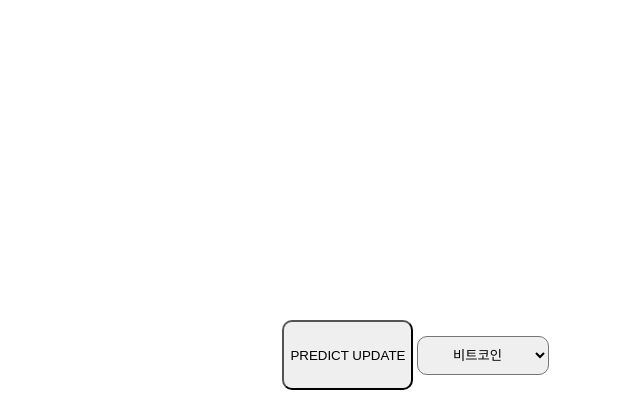
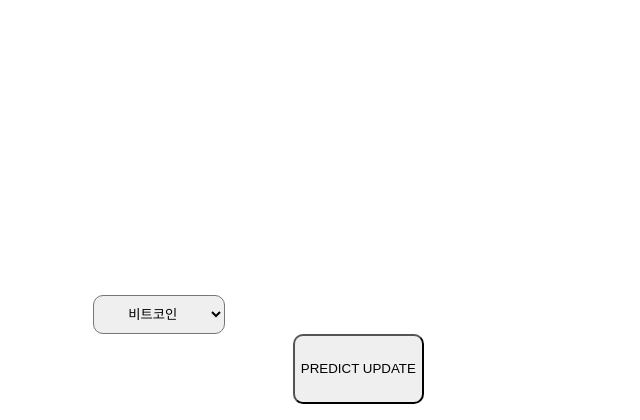
Before and after one commit to AshyGarden/BitoryV, a Python web app: template src/main/resources/templates/predict/predict.html in a window 1280 px wide; the page is wider, and only the part inside the window is pictured. Shown: the part 416-836 px from the top of that part, without its empty margins (168-808 px from the left). Before the commit the page ends 806 px from the top of that part, so only its background shows below. Run offline with Jinja, Linux system fonts and the light colour scheme; the template is opened without the code that fills it, so the values that code supplies are empty.

Commit message:
240306_PrintErrorPercent_KJH

```diff
--- a/src/main/resources/templates/predict/predict.html
+++ b/src/main/resources/templates/predict/predict.html
@@ -16,14 +16,14 @@
             <br><br>
             <!--            <h1 class="marketTableName">Predict Graph</h1>-->
             <div id="bo">
-
                 <!-- ==================== Canvas 예측 그래프.========================= -->
                 <div class="wrapper" style="width:1400px; height:600px;">
                     <div id="stockChart"></div>
                 </div>
-                <div class="d-flex justify-content-between">
-                    <button type="button" id="btn1" class="btn btn-info" style="margin: 2% 0 0 35%; height: 70px; border-radius: 10px; box-shadow: 0">PREDICT UPDATE</button>
-                    <select id="ticker1" style="margin: 2% 40% 0 0; padding: 10px; text-align:center; border-radius: 10px">
+                <div class="d-flex" style="margin-left: 20%">
+                    <div class="d-block">
+                        <div class="m-3" style="margin-left: 200px important!">
+                            <select id="ticker1" style="padding: 10px; text-align:center; border-radius: 10px">
                                 <option name="BTC" value="BTC" selected="selected">비트코인</option>
                                 <option name="ETH" value="ETH">이더리움</option>
                                 <option name="SOL" value="SOL">솔라나</option>
@@ -37,13 +37,16 @@
                                 <option name="SHIB" value="SHIB">시바이누</option>
                                 <option name="ATOM" value="ATOM">코스모스</option>
                             </select>
-<!--                    <select id="ticker2" style="margin: 5% 20% 0 0; padding: 10px; border-radius: 10px;">-->
-<!--                        <option name="BTC" value="BTC" selected="selected">Bitcoin</option>-->
-<!--                        <option name="ETH" value="ETH">Ethereum</option>-->
-<!--                        <option name="ADA" value="ADA">Cardano</option>-->
-<!--                        <option name="XRP" value="XRP">XRP</option>-->
-<!--                        <option name="doge" value="doge">Doge</option>-->
-<!--                    </select>-->
+                        </div>
+                        <div class="m-3" style="margin-left: 200px">
+                            <button onclick="printErrorPercent()" type="button" id="btn1" class="btn btn-info" style="height: 70px; border-radius: 10px;">PREDICT UPDATE</button>
+                        </div>
+                    </div>
+                    <div id="ErrorPrint">
+                        <p id="mse"></p>
+                        <p id="mae"></p>
+                        <p id="mape"></p>
+                    </div>
                 </div>
             </div>
         </div>
```
Also changed, not shown: src/main/resources/static/assets/css/predict.css (+9 -1 lines), src/main/resources/static/assets/js/predict.js (+17 -6 lines). Lines whose indentation alone changed are shown as unchanged.
